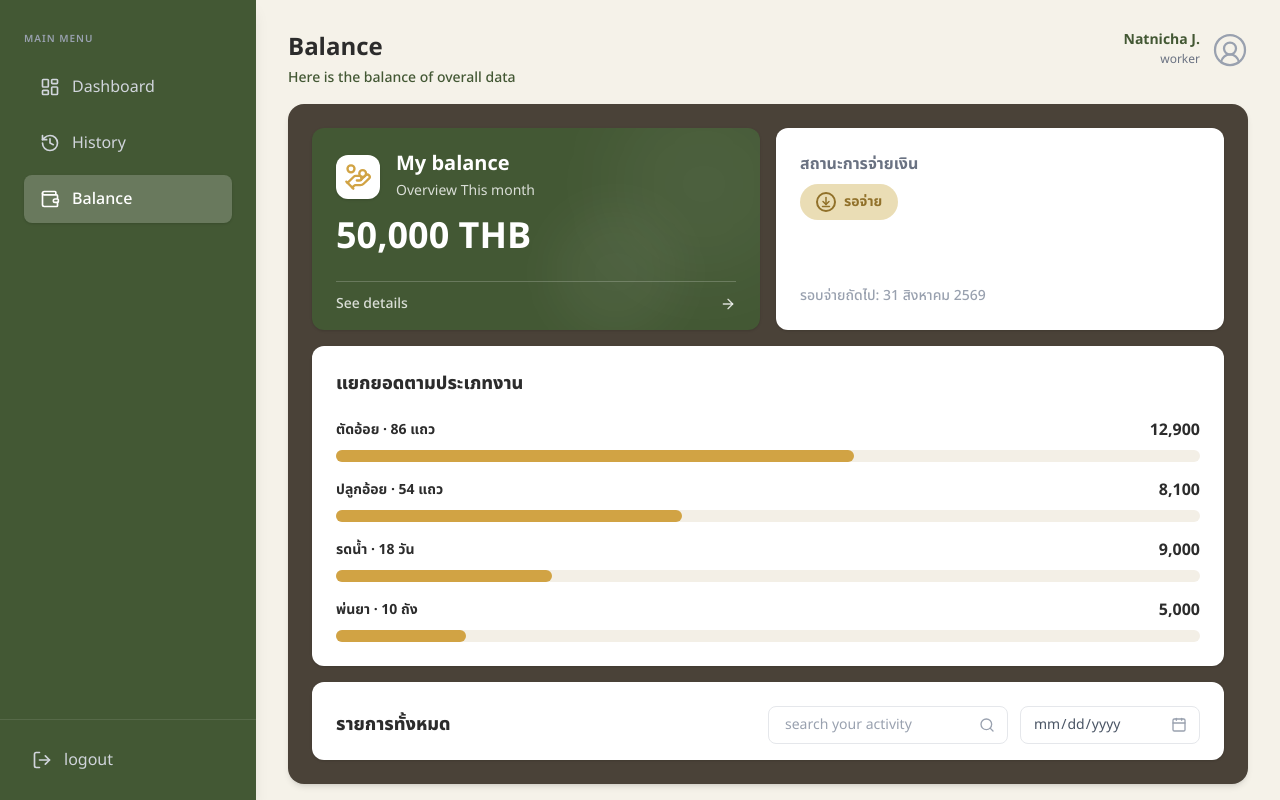
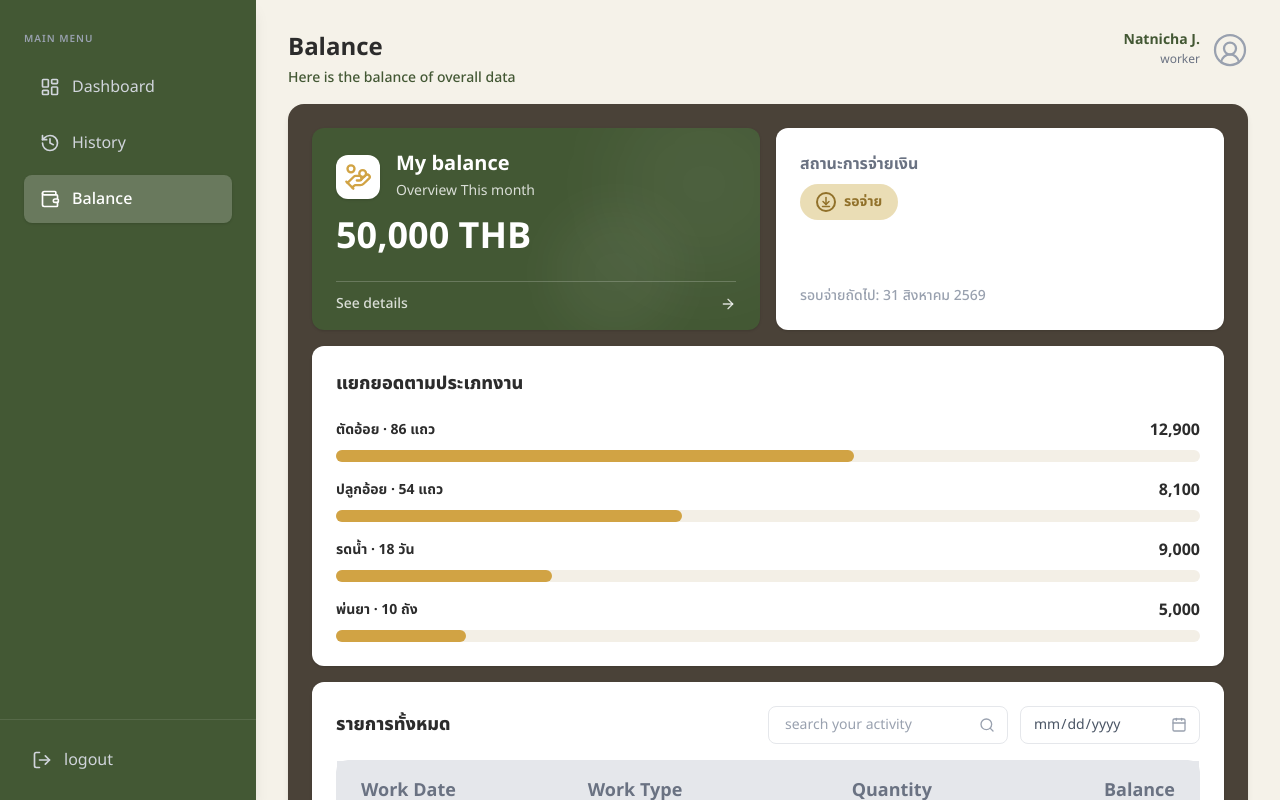
Before and after one commit to MUDST-2026-aomaoi/aomaoi-frontend, a React (Vite) app: page /worker/balance in a window 1280 px wide. Built offline with nearby package versions, Linux system fonts and the light colour scheme; a web font is replaced by a local one.

Commit message:
style: remove height restrictions to fix squished table layout in Balance page

```diff
--- a/src/pages/worker/WorkerBalance.jsx
+++ b/src/pages/worker/WorkerBalance.jsx
@@ -19,10 +19,10 @@ export default function WorkerBalance() {
   }));
 
   return (
-    <div className="bg-[#4A4238] rounded-2xl p-6 flex flex-col h-[calc(100vh-120px)] shadow-md overflow-hidden">
+    <div className="bg-[#4A4238] rounded-2xl p-6 flex flex-col gap-4 shadow-md">
 
       {/* 1. ส่วนบน (การ์ดยอดเงิน & การ์ดสถานะ) */}
-      <div className="grid grid-cols-2 gap-4 mb-4">
+      <div className="grid grid-cols-2 gap-4">
 
         {/* ซ้าย: My Balance */}
         <div className="bg-farm-primary rounded-xl p-6 pb-4 text-white flex flex-col justify-between shadow-sm relative overflow-hidden">
@@ -65,7 +65,7 @@ export default function WorkerBalance() {
       </div>
 
       {/* 2. ส่วนกลาง (แยกยอดตามประเภทงาน) */}
-      <div className="bg-white rounded-xl p-6 mb-4 shadow-sm shrink-0">
+      <div className="bg-white rounded-xl p-6 shadow-sm shrink-0">
         <h3 className="text-farm-text font-extrabold text-lg mb-5">แยกยอดตามประเภทงาน</h3>
         <div className="flex flex-col gap-4">
           {workStats.map((stat, i) => (
@@ -86,7 +86,7 @@ export default function WorkerBalance() {
       </div>
 
       {/* 3. ส่วนล่าง (ตารางรายการทั้งหมด) */}
-      <div className="bg-white rounded-xl p-6 flex-1 flex flex-col shadow-sm overflow-hidden">
+      <div className="bg-white rounded-xl p-6 shadow-sm">
 
         {/* Header ตาราง + ตัวกรอง */}
         <div className="flex justify-between items-center mb-4 shrink-0">
@@ -115,7 +115,7 @@ export default function WorkerBalance() {
         </div>
 
         {/* ตาราง */}
-        <div className="overflow-y-auto flex-1 rounded-t-xl border border-gray-200">
+        <div className="rounded-t-xl border border-gray-200">
           <table className="w-full text-left border-collapse">
             <thead className="bg-[#E5E7EB] sticky top-0 z-10">
               <tr>
```
